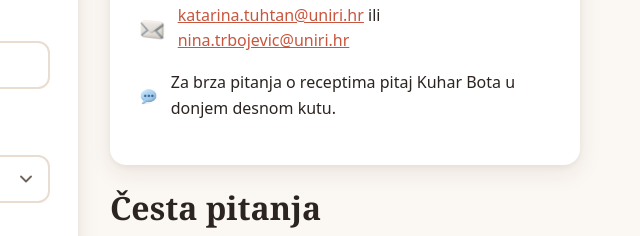
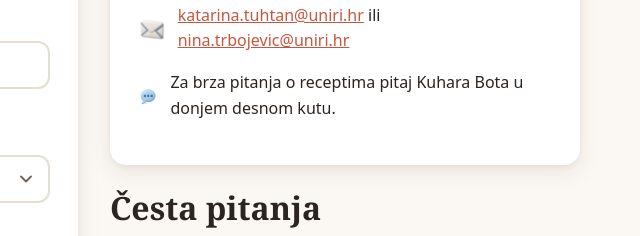
Before and after one commit to katarinatuhtan/kuharica, a plain HTML site: page contact.html in a window 1280 px wide. Shown: the part 369-605 px from the top of the page, 640-1280 px from the left. Drawn offline with Linux system fonts and the light colour scheme.

Commit message:
changed Kuhar Bota to Kuhara Bota on contact and recipes pages
Co-Authored-By: Claude Opus 5.5 <noreply@anthropic.com>

```diff
--- a/contact.html
+++ b/contact.html
@@ -103,7 +103,7 @@
               </p>
             </div>
             <div class="info-item"><span><img class="icon" src="images/icons/speech-bubble.png" alt=""></span>
-              <p>Za brza pitanja o receptima pitaj Kuhar Bota u donjem desnom kutu.</p>
+              <p>Za brza pitanja o receptima pitaj Kuhara Bota u donjem desnom kutu.</p>
             </div>
           </div>
 
```
Also changed, not shown: recipes.html (+1 -1 lines).
